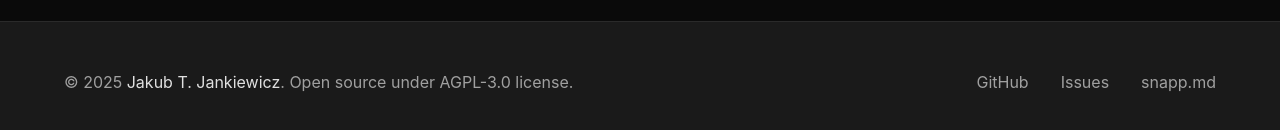
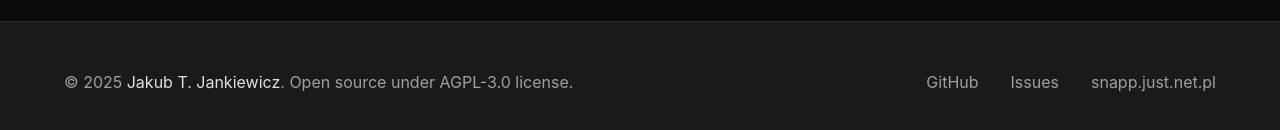
Before and after one commit to SNApp-notes/www, a website built with Vite: page index.html in a window 1280 px wide. Shown: the part 3033-3163 px from the top of the page. Built offline with nearby package versions, Linux system fonts and the light colour scheme.

Commit message:
update domain

```diff
--- a/index.html
+++ b/index.html
@@ -6,19 +6,19 @@
     <meta name="description" content="SNApp - A Simple Markdown Notes App for power users. Open source, desktop-first note-taking application." />
     <title>SNApp - Simple Markdown Notes App for Power Users</title>
     <link rel="stylesheet" href="/style.css" />
-    <link rel="manifest" href="https://app.snapp.md/site.webmanifest" />
-    <link rel="icon" href="https://app.snapp.md/favicon.ico" sizes="any" />
-    <link rel="icon" href="https://app.snapp.md/favicon-16x16.png" sizes="16x16" type="image/png" />
-    <link rel="icon" href="https://app.snapp.md/favicon-32x32.png" sizes="32x32" type="image/png" />
-    <link rel="apple-touch-icon" href="https://app.snapp.md/apple-touch-icon.png" />
-    <link rel="mask-icon" href="https://app.snapp.md/safari-pinned-tab.svg" color="#5bbad5" />
+    <link rel="manifest" href="https://app.snapp.just.net.pl/site.webmanifest" />
+    <link rel="icon" href="https://app.snapp.just.net.pl/favicon.ico" sizes="any" />
+    <link rel="icon" href="https://app.snapp.just.net.pl/favicon-16x16.png" sizes="16x16" type="image/png" />
+    <link rel="icon" href="https://app.snapp.just.net.pl/favicon-32x32.png" sizes="32x32" type="image/png" />
+    <link rel="apple-touch-icon" href="https://app.snapp.just.net.pl/apple-touch-icon.png" />
+    <link rel="mask-icon" href="https://app.snapp.just.net.pl/safari-pinned-tab.svg" color="#5bbad5" />
 
      <!-- Open Graph / Facebook -->
     <meta property="og:type" content="website" />
-    <meta property="og:url" content="https://snapp.md/" />
+    <meta property="og:url" content="https://snapp.just.net.pl/" />
     <meta property="og:title" content="SNApp - Simple Markdown Notes for Power Users" />
     <meta property="og:description" content="A fast, efficient, and open-source note-taking app built for power users. Minimalistic Markdown support, keyboard-first navigation, smart filters, and desktop-first productivity. Free under AGPL-3.0 – contribute on GitHub!" />
-    <meta property="og:image" content="https://snapp.md/assets/snapp.png" />
+    <meta property="og:image" content="https://snapp.just.net.pl/assets/snapp.png" />
     <meta property="og:image:alt" content="SNApp – Minimalistic Markdown notes interface with syntax highlighting" />
     <meta property="og:image:width" content="1200" />
     <meta property="og:image:height" content="628" />
@@ -30,14 +30,14 @@
     <meta name="twitter:creator" content="@jcubic">
     <meta name="twitter:title" content="SNApp - Simple Markdown Notes for Power Users">
     <meta name="twitter:description" content="Fast, open-source Markdown notes app for developers & writers. Distraction-free editing, keyboard shortcuts, smart search. Built for speed – try it free!">
-    <meta name="twitter:image" content="https://snapp.md/assets/snapp.png">
+    <meta name="twitter:image" content="https://snapp.just.net.pl/assets/snapp.png">
     <meta name="twitter:image:alt" content="SNApp – Clean, powerful Markdown notes app for power users">
   </head>
   <body>
     <header class="header">
       <div class="container">
         <div class="logo">
-          <a href="https://snapp.md/">
+          <a href="https://snapp.just.net.pl/">
             <img src="/assets/SNApp.svg" alt="SNApp Logo" class="logo-img" />
             <span class="logo-text">SNApp</span>
           </a>
@@ -56,7 +56,7 @@
           <h1 class="hero-title">Simple Markdown Notes<br/>for Power Users</h1>
           <p class="hero-subtitle">A fast, efficient, and open-source note-taking application built for those who demand more from their tools.</p>
           <div class="hero-actions">
-            <a href="https://app.snapp.md/" rel="noopener nofollow" target="_blank" class="btn btn-primary">Get Started</a>
+            <a href="https://app.snapp.just.net.pl/" rel="noopener nofollow" target="_blank" class="btn btn-primary">Get Started</a>
             <a href="https://github.com/SNApp-notes/web" target="_blank" class="btn btn-secondary">View on GitHub</a>
           </div>
         </div>
@@ -147,7 +147,7 @@
         <div class="footer-links">
           <a href="https://github.com/SNApp-notes/web" target="_blank" class="footer-link">GitHub</a>
           <a href="https://github.com/SNApp-notes/web/issues" target="_blank" class="footer-link">Issues</a>
-          <a href="https://snapp.md" rel="noopener nofollow" class="footer-link">snapp.md</a>
+          <a href="https://snapp.just.net.pl" rel="noopener nofollow" class="footer-link">snapp.just.net.pl</a>
         </div>
       </div>
     </footer>
--- a/public/sitemap.xml
+++ b/public/sitemap.xml
@@ -1,7 +1,7 @@
 <?xml version="1.0" encoding="UTF-8"?>
 <urlset xmlns="http://www.sitemaps.org/schemas/sitemap/0.9">
   <url>
-    <loc>https://snapp.md</loc>
+    <loc>https://snapp.just.net.pl</loc>
     <lastmod>2025-12-01</lastmod>
     <changefreq>weekly</changefreq>
     <priority>1.0</priority>
```
